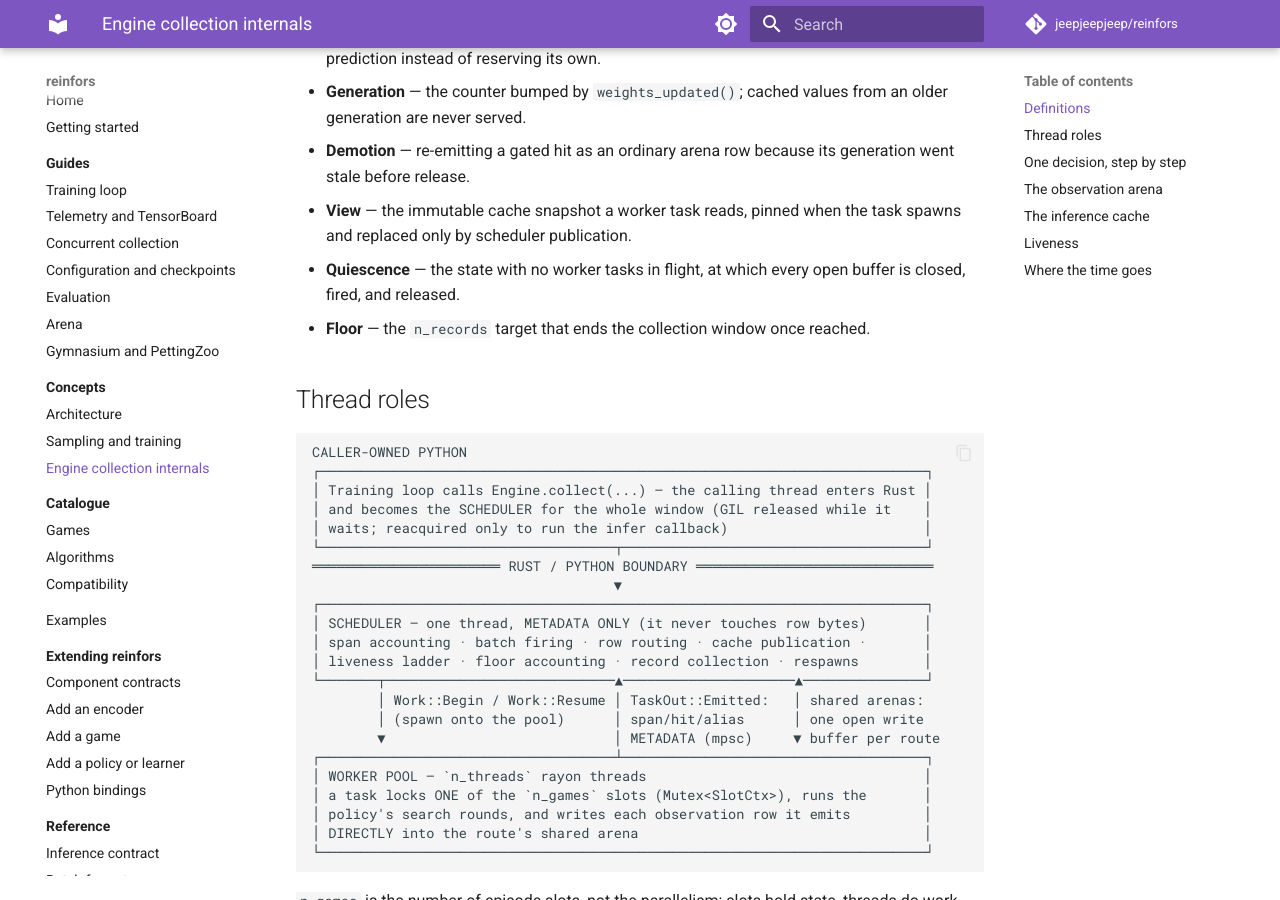
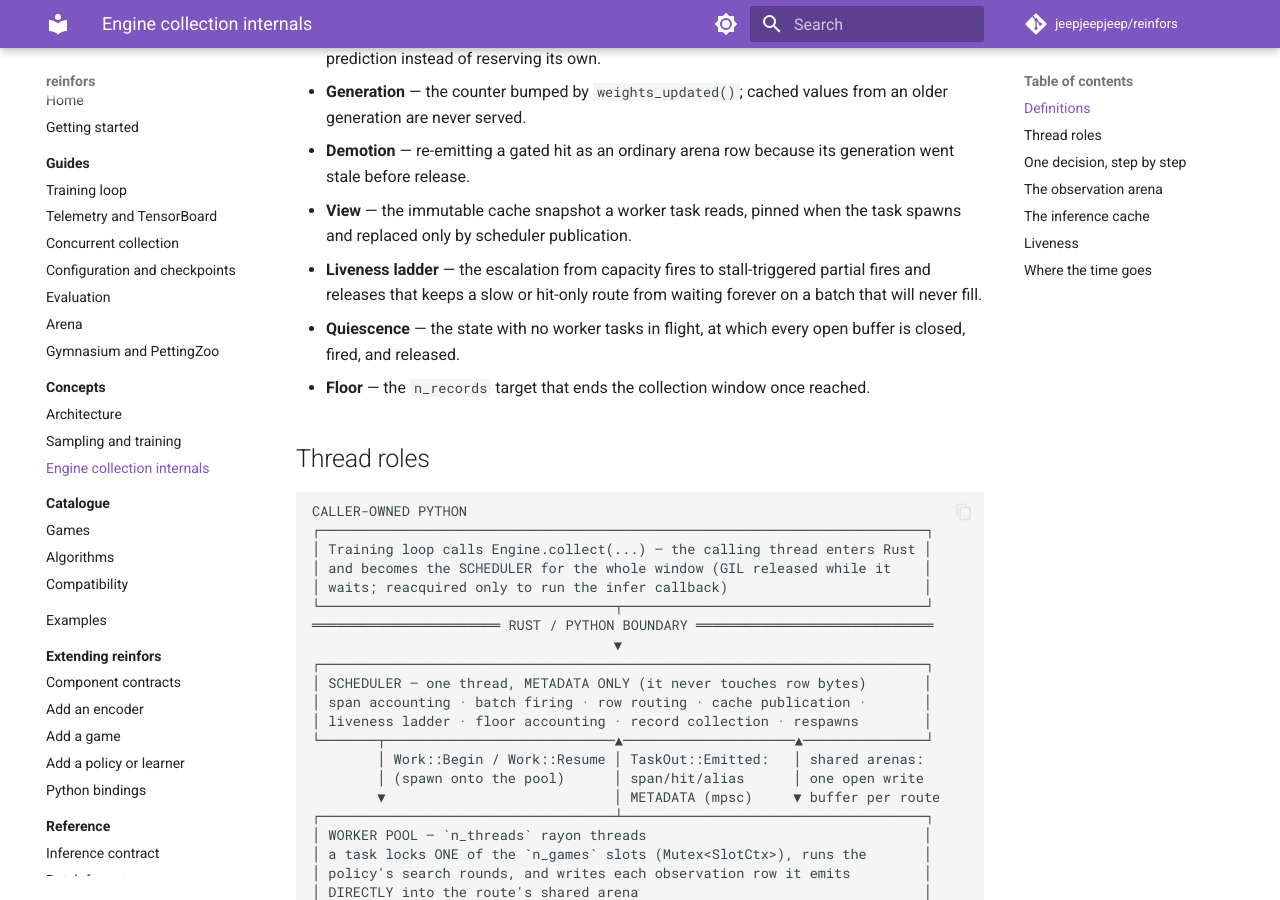
Before and after one commit to jeepjeepjeep/reinfors, an MkDocs documentation site: the page built from docs/concepts/engine-collection.md, in a window 1280 px wide and 900 px high, scrolled down 860 px. Built offline with MkDocs 1.6.1 and Material for MkDocs 9.7.7, drawn with Linux system fonts in a browser that asks for light colours; comment, search, counter and statistics services are not loaded.

Commit message:
definitions: liveness ladder

```diff
--- a/docs/concepts/engine-collection.md
+++ b/docs/concepts/engine-collection.md
@@ -34,6 +34,9 @@ mechanisms that keep it correct and live.
   generation went stale before release.
 - **View** — the immutable cache snapshot a worker task reads, pinned when the
   task spawns and replaced only by scheduler publication.
+- **Liveness ladder** — the escalation from capacity fires to stall-triggered
+  partial fires and releases that keeps a slow or hit-only route from waiting
+  forever on a batch that will never fill.
 - **Quiescence** — the state with no worker tasks in flight, at which every open
   buffer is closed, fired, and released.
 - **Floor** — the `n_records` target that ends the collection window once
```
